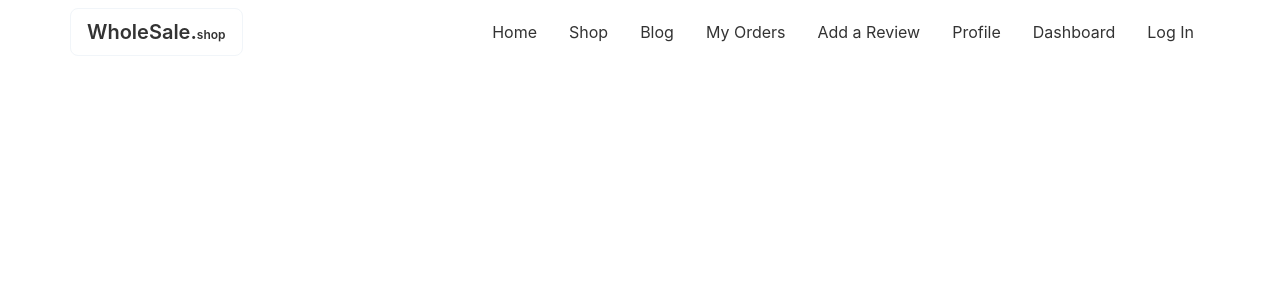
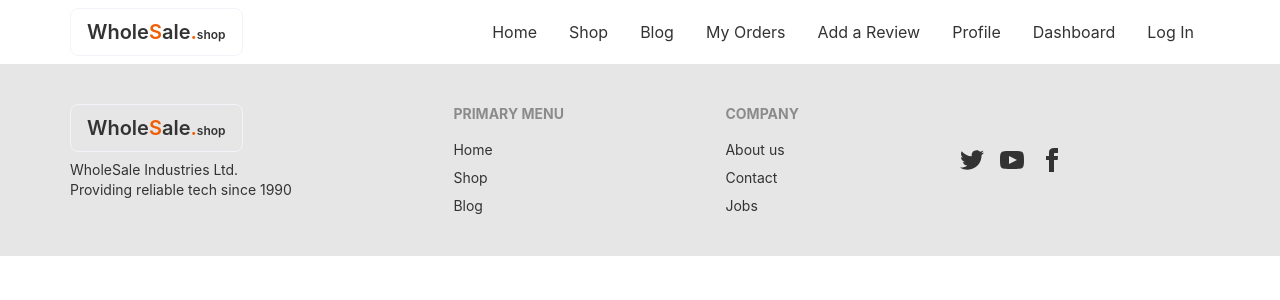
Before and after one commit to mehedy201/WholeSale-Market-Client-Site, a React (Create React App) app: page /sing-up in a window 1280 px wide. Shown: the top 300 px of the page. Built offline with nearby package versions, Linux system fonts and the light colour scheme.

Commit message:
created page and finish footer

```diff
--- a/src/App.js
+++ b/src/App.js
@@ -1,6 +1,15 @@
 import { Route, Routes } from 'react-router-dom';
 import './App.css';
+import AddReview from './pages/AddReview/AddReview';
+import Blog from './pages/Blog/Blog';
+import Dashboard from './pages/Dashboard/Dashboard';
 import Home from './pages/Home/Home';
+import LogIn from './pages/LogIn/LogIn';
+import SingUp from './pages/LogIn/SingUp/SingUp';
+import MyOrders from './pages/MyOrders/MyOrders';
+import Profile from './pages/Profile/Profile';
+import Shop from './pages/Shop/Shop';
+import Footer from './shared/Footer/Footer';
 import Navigation from './shared/Navigation/Navigation';
 
 function App() {
@@ -11,14 +20,17 @@ function App() {
         <Routes>
           <Route path='/' element={<Home/>}></Route>
           <Route path='/home' element={<Home/>}></Route>
-          <Route path='/shop' element={<Home/>}></Route>
-          <Route path='/blog' element={<Home/>}></Route>
-          <Route path='/my-orders' element={<Home/>}></Route>
-          <Route path='/add-review' element={<Home/>}></Route>
-          <Route path='/profile' element={<Home/>}></Route>
-          <Route path='/dashboard' element={<Home/>}></Route>
+          <Route path='/shop' element={<Shop/>}></Route>
+          <Route path='/blog' element={<Blog/>}></Route>
+          <Route path='/my-orders' element={<MyOrders/>}></Route>
+          <Route path='/add-review' element={<AddReview/>}></Route>
+          <Route path='/profile' element={<Profile/>}></Route>
+          <Route path='/dashboard' element={<Dashboard/>}></Route>
+          <Route path='/log-in' element={<LogIn/>}></Route>
+          <Route path='/sing-up' element={<SingUp/>}></Route>
         </Routes>
       </div>
+      <Footer></Footer>
     </div>
   );
 }
--- /dev/null
+++ b/src/pages/AddReview/AddReview.js
@@ -0,0 +1,11 @@
+import React from 'react';
+
+const AddReview = () => {
+    return (
+        <div>
+
+        </div>
+    );
+};
+
+export default AddReview;
--- /dev/null
+++ b/src/pages/Blog/Blog.js
@@ -0,0 +1,11 @@
+import React from 'react';
+
+const Blog = () => {
+    return (
+        <div>
+
+        </div>
+    );
+};
+
+export default Blog;
--- /dev/null
+++ b/src/pages/Dashboard/Dashboard.js
@@ -0,0 +1,11 @@
+import React from 'react';
+
+const Dashboard = () => {
+    return (
+        <div>
+
+        </div>
+    );
+};
+
+export default Dashboard;
--- /dev/null
+++ b/src/pages/LogIn/LogIn.js
@@ -0,0 +1,11 @@
+import React from 'react';
+
+const LogIn = () => {
+    return (
+        <div>
+
+        </div>
+    );
+};
+
+export default LogIn;
--- /dev/null
+++ b/src/pages/LogIn/SingUp/SingUp.js
@@ -0,0 +1,11 @@
+import React from 'react';
+
+const SingUp = () => {
+    return (
+        <div>
+
+        </div>
+    );
+};
+
+export default SingUp;
--- /dev/null
+++ b/src/pages/MyOrders/MyOrders.js
@@ -0,0 +1,11 @@
+import React from 'react';
+
+const MyOrders = () => {
+    return (
+        <div>
+
+        </div>
+    );
+};
+
+export default MyOrders;
--- /dev/null
+++ b/src/pages/Profile/Profile.js
@@ -0,0 +1,11 @@
+import React from 'react';
+
+const Profile = () => {
+    return (
+        <div>
+
+        </div>
+    );
+};
+
+export default Profile;
--- /dev/null
+++ b/src/pages/Shop/Shop.js
@@ -0,0 +1,11 @@
+import React from 'react';
+
+const Shop = () => {
+    return (
+        <div>
+
+        </div>
+    );
+};
+
+export default Shop;
--- /dev/null
+++ b/src/shared/Footer/Footer.js
@@ -0,0 +1,42 @@
+import React from 'react';
+import { Link, useNavigate } from 'react-router-dom';
+
+const Footer = () => {
+     // Use Navigate from Reack router
+     const navigate = useNavigate();
+     // Logo Click handlar
+     const logoClick = () =>{
+         navigate('/');
+     }
+    return (
+        <footer className="bg-base-200">
+          <div className='footer py-10 bg-base-200 text-base-content xl:max-w-[1140px] lg:max-w-[90%] md:max-w-[90%] sm:max-w-[90%] w-[90%] mx-auto'>
+            <div>
+                <div>
+                  <button onClick={logoClick} className="btn btn-ghost normal-case text-xl border border-slate-100">Whole<span className='text-neutral'>S</span>ale<span className='text-neutral'>.</span><span><small className='text-xs'>shop</small></span></button>
+                </div>
+              <p>WholeSale Industries Ltd.<br/>Providing reliable tech since 1990</p>
+            </div>
+            <div>
+              <span className="footer-title">Primary Menu</span>
+                <Link to={'/'}>Home</Link>
+                <Link to={'/shop'}>Shop</Link>
+                <Link to={'/blog'}>Blog</Link>
+            </div>
+            <div>
+              <span className="footer-title">Company</span>
+              <a href="#" className="link link-hover">About us</a>
+              <a href='#' className="link link-hover">Contact</a>
+              <a href='#' className="link link-hover">Jobs</a>
+            </div>
+            <div className="grid grid-flow-col gap-4 my-auto">
+              <a href='#'><svg xmlns="http://www.w3.org/2000/svg" width="24" height="24" viewBox="0 0 24 24" className="fill-current"><path d="M24 4.557c-.883.392-1.832.656-2.828.775 1.017-.609 1.798-1.574 2.165-2.724-.951.564-2.005.974-3.127 1.195-.897-.957-2.178-1.555-3.594-1.555-3.179 0-5.515 2.966-4.797 6.045-4.091-.205-7.719-2.165-10.148-5.144-1.29 2.213-.669 5.108 1.523 6.574-.806-.026-1.566-.247-2.229-.616-.054 2.281 1.581 4.415 3.949 4.89-.693.188-1.452.232-2.224.084.626 1.956 2.444 3.379 4.6 3.419-2.07 1.623-4.678 2.348-7.29 2.04 2.179 1.397 4.768 2.212 7.548 2.212 9.142 0 14.307-7.721 13.995-14.646.962-.695 1.797-1.562 2.457-2.549z"></path></svg></a>
+              <a href='#'><svg xmlns="http://www.w3.org/2000/svg" width="24" height="24" viewBox="0 0 24 24" className="fill-current"><path d="M19.615 3.184c-3.604-.246-11.631-.245-15.23 0-3.897.266-4.356 2.62-4.385 8.816.029 6.185.484 8.549 4.385 8.816 3.6.245 11.626.246 15.23 0 3.897-.266 4.356-2.62 4.385-8.816-.029-6.185-.484-8.549-4.385-8.816zm-10.615 12.816v-8l8 3.993-8 4.007z"></path></svg></a>
+              <a href='#'><svg xmlns="http://www.w3.org/2000/svg" width="24" height="24" viewBox="0 0 24 24" className="fill-current"><path d="M9 8h-3v4h3v12h5v-12h3.642l.358-4h-4v-1.667c0-.955.192-1.333 1.115-1.333h2.885v-5h-3.808c-3.596 0-5.192 1.583-5.192 4.615v3.385z"></path></svg></a>
+            </div>
+          </div>
+        </footer>
+    );
+};
+
+export default Footer;
--- a/src/shared/Navigation/Navigation.js
+++ b/src/shared/Navigation/Navigation.js
@@ -12,7 +12,7 @@ const Navigation = () => {
         <li><Link to={'/add-review'}>Add a Review</Link></li>
         <li><Link to={'/profile'}>Profile</Link></li>
         <li><Link to={'/dashboard'}>Dashboard</Link></li>
-        <li><button>Log In</button></li>
+        <li><button><Link to={'log-in'}>Log In</Link></button></li>
     </>
     // Use Navigate from Reack router
     const navigate = useNavigate();
@@ -35,7 +35,7 @@ const Navigation = () => {
                 </ul>
               </div>
               <div>
-              <button onClick={logoClick} className="btn btn-ghost normal-case text-xl border border-slate-100">WholeSale.<span><small className='text-xs'>shop</small></span></button>
+              <button onClick={logoClick} className="btn btn-ghost normal-case text-xl border border-slate-100">Whole<span className='text-neutral'>S</span>ale<span className='text-neutral'>.</span><span><small className='text-xs'>shop</small></span></button>
               </div>
             </div>
             <div className="navbar-end hidden lg:flex">
--- a/tailwind.config.js
+++ b/tailwind.config.js
@@ -9,10 +9,11 @@ module.exports = {
     themes: [
       {
         mytheme: {
-          primary: "#a991f7",
-          secondary: "#f6d860",
-          accent: "#37cdbe",
-          neutral: "#3d4451",
+          primary: "#F2CB05",
+          secondary: "#F2CB05",
+          accent: "#D9A404",
+          neutral: "#F25C05",
+          danger: "#F23005",
           "base-100": "#ffffff",
         },
       },
```
